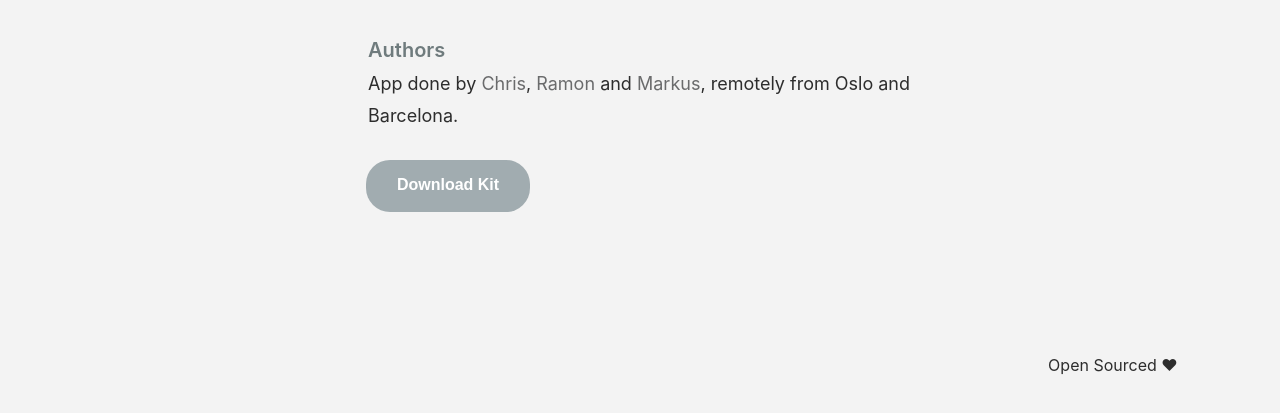
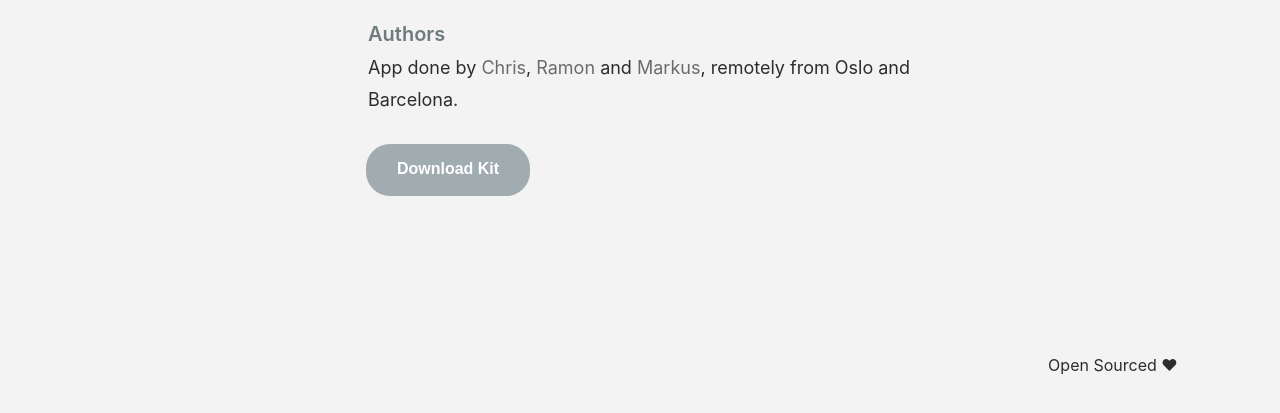
Before and after one commit to RamonGilabert/Gray, a plain HTML site: page public/press.html in a window 1280 px wide. Shown: the part 387-800 px from the top of the page. Drawn offline with Linux system fonts and the light colour scheme.

Commit message:
Update the CSS

```diff
--- a/public/css/press.css
+++ b/public/css/press.css
@@ -25,7 +25,7 @@
 	max-width: 544px;
 	margin: 0 auto;
 	position: relative;
-	top: 20%;
+	top: 18%;
 }
 
 h3 {
```
